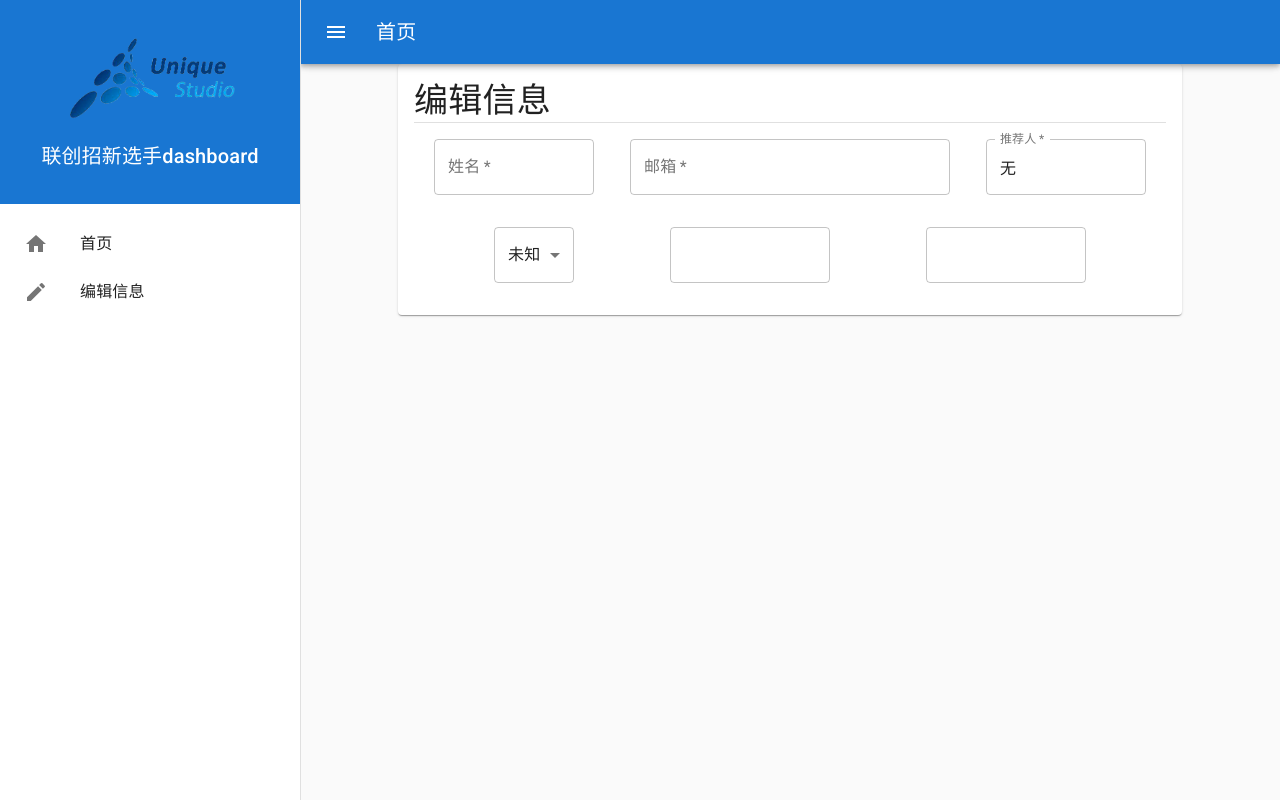
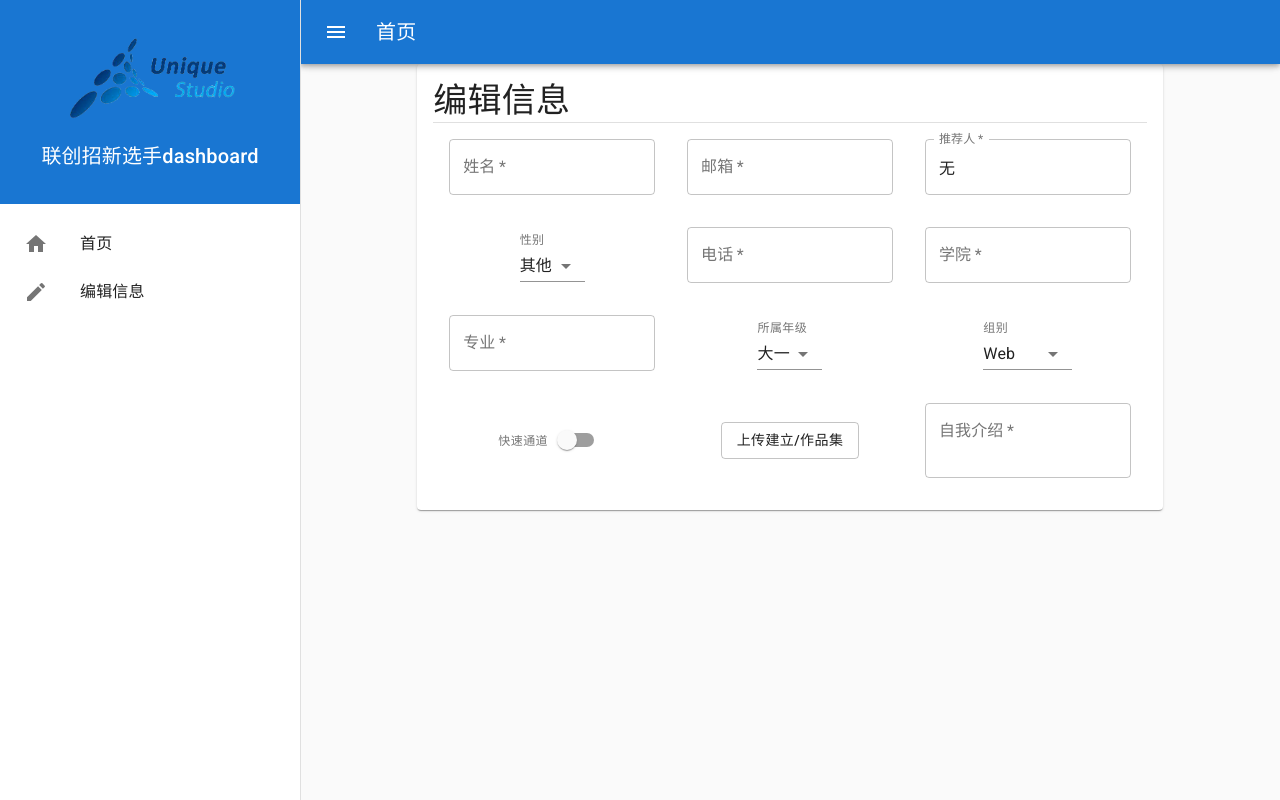
Before and after one commit to UniqueStudio/UniqueRecruitmentCandidateDashboard, a Next.js app: page /edit in a window 1280 px wide. Built offline with nearby package versions, Linux system fonts and the light colour scheme.

Commit message:
feat(edit): finish ui part of edit page

```diff
--- a/src/components/EditForm/index.tsx
+++ /dev/null
@@ -1,115 +0,0 @@
-import {
-  Card,
-  Container,
-  Divider,
-  FormHelperText,
-  Grid,
-  InputLabel,
-  makeStyles,
-  Select,
-  TextField,
-  Typography,
-} from '@material-ui/core';
-import { ChangeEvent, FC, useState, useCallback } from 'react';
-import clsx from 'clsx';
-
-interface Props {
-  data: Record<string, string>;
-}
-
-const useStyle = makeStyles((theme) => ({
-  card: {
-    display: 'flex',
-    flexDirection: 'column',
-    width: '80%',
-    padding: theme.spacing(2),
-  },
-  input: {
-    width: theme.spacing(20),
-    margin: theme.spacing(2),
-  },
-  short: {
-    width: theme.spacing(10),
-  },
-  long: {
-    [theme.breakpoints.down(520)]: {
-      width: theme.spacing(30),
-    },
-    [theme.breakpoints.between(520, 600)]: {
-      width: theme.spacing(20),
-    },
-    [theme.breakpoints.up(600)]: {
-      width: theme.spacing(40),
-    },
-  },
-}));
-
-const Edit: FC<Props> = ({ data }) => {
-  const classes = useStyle();
-  const [sex, setSex] = useState<unknown>(data.sex);
-
-  const handleSelectSex = useCallback((e: ChangeEvent<{ name?: string; value: unknown }>) => {
-    const { value } = e.target;
-    setSex(value);
-  }, []);
-
-  return (
-    <Card className={classes.card}>
-      <Typography variant='h4'>编辑信息</Typography>
-      <Divider />
-      <Grid container justify='space-evenly' direction='row'>
-        <Grid item>
-          <TextField
-            required
-            label='姓名'
-            variant='outlined'
-            className={classes.input}
-            defaultValue={data.name || ''}
-          />
-        </Grid>
-        <Grid item>
-          <TextField
-            required
-            label='邮箱'
-            variant='outlined'
-            className={clsx(classes.input, classes.long)}
-            defaultValue={data.email || ''}
-          />
-        </Grid>
-        <Grid item>
-          <TextField
-            required
-            label='推荐人'
-            variant='outlined'
-            className={classes.input}
-            defaultValue={data.recommend || '无'}
-          />
-        </Grid>
-        <Grid item>
-          <Select
-            native
-            autoWidth
-            variant='outlined'
-            value={sex}
-            onChange={handleSelectSex}
-            className={clsx(classes.input, classes.short)}
-          >
-            <option aria-label='None' value='0'>
-              未知
-            </option>
-            <option value='1'>男</option>
-            <option value='2'>女</option>
-          </Select>
-        </Grid>
-        <Grid item>
-          <TextField className={classes.input} variant='outlined' required />
-        </Grid>
-        <Grid item>
-          <TextField className={classes.input} variant='outlined' required />
-        </Grid>
-      </Grid>
-    </Card>
-  );
-};
-
-export default Edit;
--- a/src/pages/edit.tsx
+++ b/src/pages/edit.tsx
@@ -1,7 +1,27 @@
-import { makeStyles } from '@material-ui/core';
-import EditForm from 'components/EditForm';
+import {
+  Button,
+  Card,
+  Container,
+  Divider,
+  FormControl,
+  FormControlLabel,
+  FormHelperText,
+  Grid,
+  GridSize,
+  makeStyles,
+  NativeSelect,
+  Switch,
+  TextField,
+  Typography,
+} from '@material-ui/core';
+import type { Breakpoint } from '@material-ui/core/styles/createBreakpoints';
+import { ChangeEvent, useState, useCallback } from 'react';
+import { NextPage } from 'next';
+import { GROUPS, GRADES, GENDERS } from 'config/consts';
+import { useAppDispatch } from 'store';
+import { showSnackbar } from 'store/component';
 
-const useStyle = makeStyles(() => ({
+const useStyle = makeStyles((theme) => ({
   root: {
     display: 'flex',
     flexDirection: 'column',
@@ -10,14 +30,187 @@ const useStyle = makeStyles(() => ({
     width: '100%',
     height: '100%',
   },
+  card: {
+    display: 'flex',
+    flexDirection: 'column',
+    width: '80%',
+    padding: theme.spacing(2),
+  },
+  input: {
+    margin: theme.spacing(2),
+  },
+  item: {
+    display: 'flex',
+    justifyContent: 'center',
+    alignItems: 'center',
+  },
 }));
 
-export default function Edit() {
-  const styles = useStyle();
-  const data = {};
+const grid: Partial<Record<Breakpoint, boolean | GridSize>> = {
+  xs: 12,
+  sm: 6,
+  md: 4,
+};
+
+enum SelectKeys {
+  sex = 'sex', // 性别
+  group = 'group', // 组别
+  grade = 'grade', // 年级
+}
+type SelectData = {
+  [key in SelectKeys]?: unknown;
+};
+
+const Edit: NextPage = () => {
+  const data: any = {};
+  const dispatch = useAppDispatch();
+  const classes = useStyle();
+  const [file, setFile] = useState<File | null>(null);
+  const [selectValue, setSelectValue] = useState<SelectData>({});
+
+  const handleSelect = useCallback(
+    (id: SelectKeys) => (e: ChangeEvent<{ name?: string; value: unknown }>) => {
+      setSelectValue((prev) => ({ ...prev, [id]: e.target.value }));
+    },
+    [],
+  );
+
+  const handleFile = useCallback(({ target: { files } }: ChangeEvent<HTMLInputElement>) => {
+    if (!files) {
+      return dispatch(showSnackbar({ message: '你没有上传任何文件', type: 'warning' }));
+    }
+    const file = files[0];
+    if (file.size > 1024 * 1024 * 100) {
+      return dispatch(showSnackbar({ message: '文件大小必须小于100MB', type: 'warning' }));
+    }
+
+    setFile(file);
+  }, []);
+
   return (
-    <div className={styles.root}>
-      <EditForm data={data} />
-    </div>
+    <Container className={classes.root}>
+      <Card className={classes.card}>
+        <Typography variant='h4'>编辑信息</Typography>
+        <Divider />
+        <Grid container justify='space-evenly' direction='row'>
+          <Grid item className={classes.item} {...grid}>
+            <TextField
+              required
+              label='姓名'
+              variant='outlined'
+              className={classes.input}
+              defaultValue={data.name || ''}
+            />
+          </Grid>
+          <Grid item className={classes.item} {...grid}>
+            <TextField
+              required
+              label='邮箱'
+              variant='outlined'
+              className={classes.input}
+              defaultValue={data.email || ''}
+            />
+          </Grid>
+          <Grid item className={classes.item} {...grid}>
+            <TextField
+              required
+              label='推荐人'
+              variant='outlined'
+              className={classes.input}
+              defaultValue={data.recommend || '无'}
+            />
+          </Grid>
+          <Grid item className={classes.item} {...grid}>
+            <FormControl className={classes.input}>
+              <FormHelperText>性别</FormHelperText>
+              <NativeSelect variant='outlined' value={selectValue.sex} onChange={handleSelect(SelectKeys.sex)}>
+                {GENDERS.map((gender) => (
+                  <option value={gender} key={gender}>
+                    {gender}
+                  </option>
+                ))}
+              </NativeSelect>
+            </FormControl>
+          </Grid>
+          <Grid item className={classes.item} {...grid}>
+            <TextField
+              required
+              label='电话'
+              className={classes.input}
+              variant='outlined'
+              defaultValue={data.phone || ''}
+            />
+          </Grid>
+          <Grid item className={classes.item} {...grid}>
+            {/* TODO: Autocomplete */}
+            <TextField
+              required
+              label='学院'
+              className={classes.input}
+              variant='outlined'
+              defaultValue={data.institude || ''}
+            />
+          </Grid>
+          <Grid item className={classes.item} {...grid}>
+            {/* TODO: Autocomplete */}
+            <TextField
+              required
+              label='专业'
+              className={classes.input}
+              variant='outlined'
+              defaultValue={data.institude || ''}
+            />
+          </Grid>
+          <Grid item className={classes.item} {...grid}>
+            <FormControl className={classes.input}>
+              <FormHelperText>所属年级</FormHelperText>
+              <NativeSelect variant='outlined' value={selectValue.grade} onChange={handleSelect(SelectKeys.grade)}>
+                {GRADES.map((grade) => (
+                  <option value={grade} key={grade}>
+                    {grade}
+                  </option>
+                ))}
+              </NativeSelect>
+            </FormControl>
+          </Grid>
+          <Grid item className={classes.item} {...grid}>
+            <FormControl className={classes.input}>
+              <FormHelperText>组别</FormHelperText>
+              <NativeSelect variant='outlined' value={selectValue.group} onChange={handleSelect(SelectKeys.group)}>
+                {GROUPS.map((group) => (
+                  <option value={group} key={group}>
+                    {group}
+                  </option>
+                ))}
+              </NativeSelect>
+            </FormControl>
+          </Grid>
+          <Grid item className={classes.item} {...grid}>
+            <FormHelperText>快速通道</FormHelperText>
+            <Switch inputProps={{ name: 'isQuick' }} />
+          </Grid>
+          <Grid item className={classes.item} {...grid}>
+            <Button variant='outlined' component='label'>
+              上传建立/作品集
+              <input id='resume' name='resume' type='file' hidden onChange={handleFile} />
+            </Button>
+          </Grid>
+          <Grid item className={classes.item} {...grid}>
+            <TextField
+              required
+              multiline
+              rows={2}
+              rowsMax={8}
+              label='自我介绍'
+              className={classes.input}
+              variant='outlined'
+              defaultValue={data.intro || ''}
+            />
+          </Grid>
+        </Grid>
+      </Card>
+    </Container>
   );
-}
+};
+
+export default Edit;
```
Also changed, not shown: src/components/ValidateItem/index.tsx (deleted).
